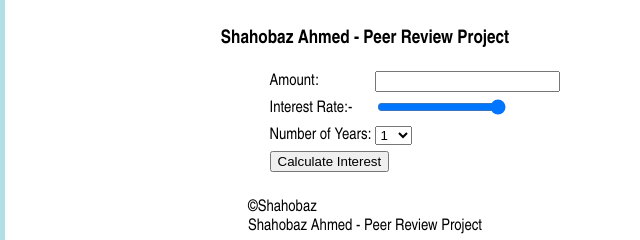
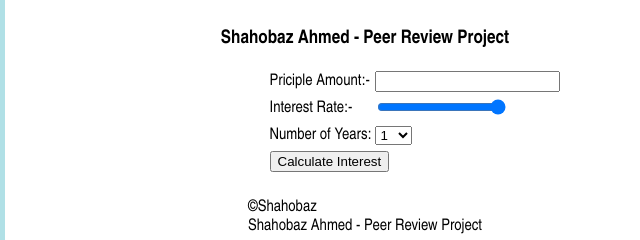
Before and after one commit to shahobaz01/SI-Calculator, a plain HTML site: page index.html in a window 1280 px wide. Shown: the part 342-582 px from the top of the page, 275-915 px from the left. Drawn offline with Linux system fonts and the light colour scheme; files that its build step writes are made by us from their sources; files whose address does not match are found by name.

Commit message:
Update index.html

```diff
--- a/index.html
+++ b/index.html
@@ -12,7 +12,7 @@
 
         <table>
             <tbody><tr>
-                <td>Amount:</td>
+                <td>Priciple Amount:-</td>
                 <td><input type="number" id="principal"></td>
             </tr>
             <tr>
```
